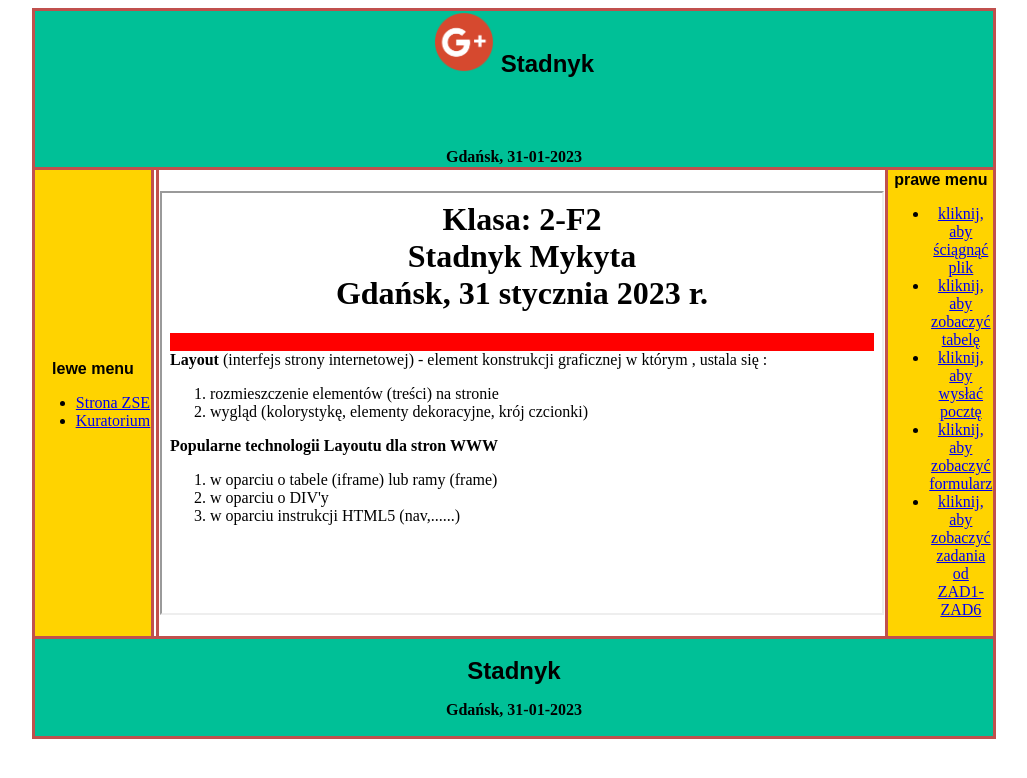
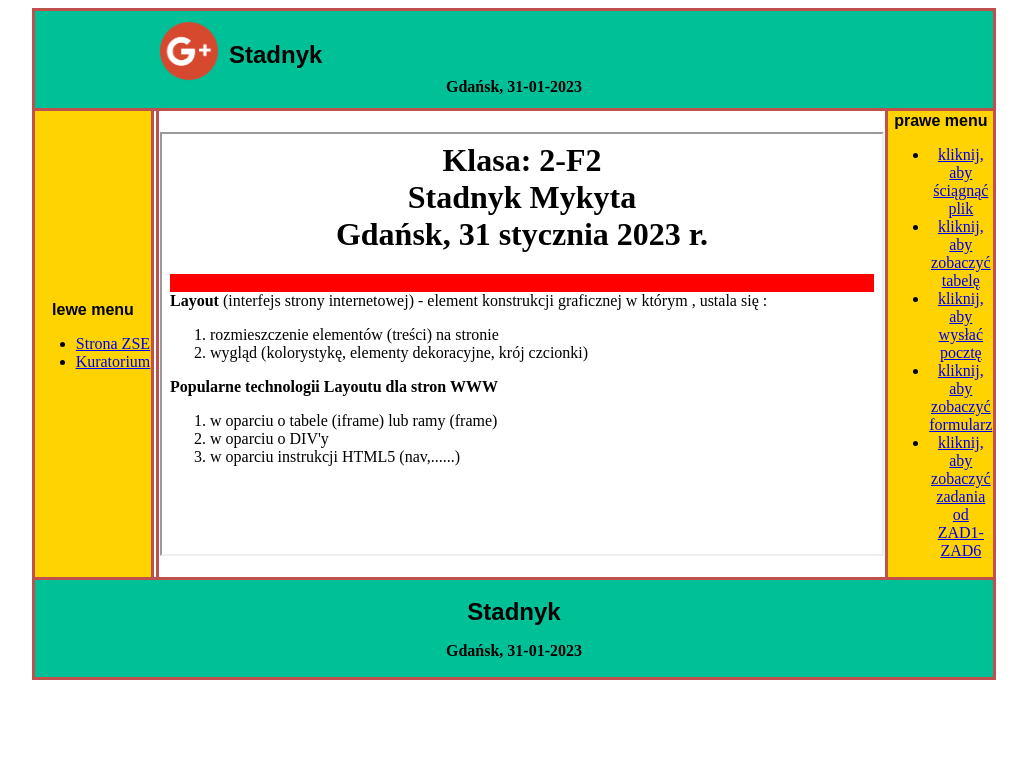
Before and after one commit to NikitaStadnyk/StronaInternetowa2023, a plain HTML site: page index.html in a window 1280 px wide. Shown: the whole page, without its empty margins (126-1153 px from the left). Drawn offline with Linux system fonts and the light colour scheme.

Commit message:
Update index.html

```diff
--- a/index.html
+++ b/index.html
@@ -16,7 +16,7 @@
  <table width=65% border="1" align="center" >
   <tr>
     <td colspan="10" height="100" width="1000" align="center" bgcolor="#00c097">
-     <b><p style=" font-family:Arial; right: 935px; top:5px;"><img src="logo 5.png" width="60" height="60" ><font  size="5" color="black" style=" font-family:Arial; left: 70px;top: 20px;"> Stadnyk</font></p><br><br><br>Gdańsk, 31-01-2023  </b>
+     <b><p style=" font-family:Arial; position:absolute; right: 935px; top:5px;"><img src="logo 5.png" width="60" height="60" ><font  size="5" color="black" style=" font-family:Arial; position:absolute; left: 70px;top: 20px;"> Stadnyk</font></p><br><br><br>Gdańsk, 31-01-2023  </b>
     </td>
   </tr>
   <tr>
```
